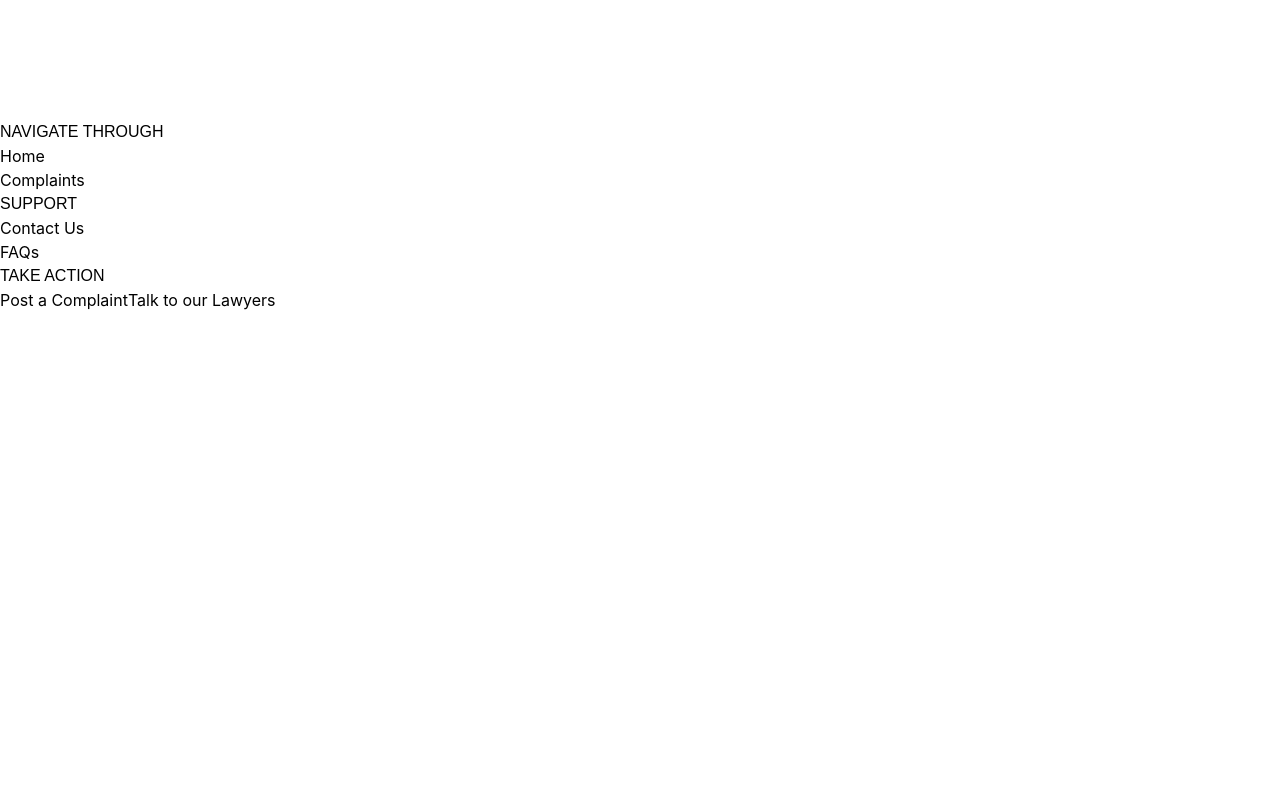
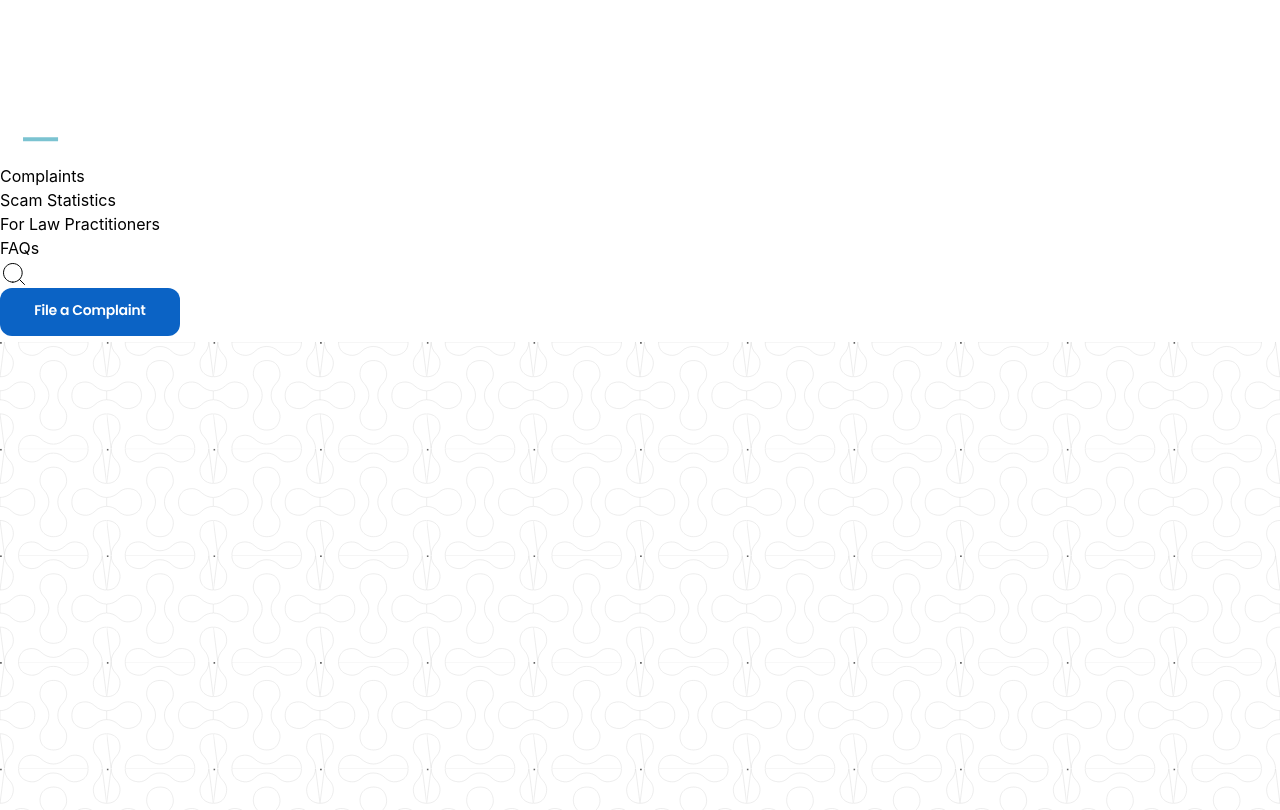
Before and after one commit to KonfamPay/ECC-1, a Next.js app: page / in a window 1280 px wide. Shown: the part 360-1170 px from the top of the page. Before the commit the page ends 800 px from the top, so only its background shows below. Built offline with nearby package versions, Linux system fonts and the light colour scheme.

Commit message:
Updated testimonials section

```diff
--- a/Components/Testimonials/index.tsx
+++ b/Components/Testimonials/index.tsx
@@ -1,9 +1,24 @@
 import React from 'react'
 
-const indes = () => {
+const index : React.FC = ()  => {
   return (
-    <div>indes</div>
+    <div className="mt-48 relative w-full">
+      <img src="./Images/hourglass.svg" alt="" className=""/>
+      <div className='absolute top-10 left-36 mb-32'>
+        <p className="uppercase font-light">Testimonials</p>
+        <p className="text-4xl font-semibold">Testimonies from vindicated customers</p>
+      </div>
+      <div className="absolute top-40 left-36">
+        <div className="relative">
+          <img src="./Images/man.png" alt="" className="rounded-[15px] w-full"/>
+          <p className="absolute text-2xl font-bold bottom-[230px] text-white left-8 right-4">Danny Brown</p>
+          <p className="absolute text-1xl font-extralight bottom-[200px] text-white left-8 right-4">Danny Brown</p>
+          <p className="absolute text-2xl font-light bottom-12 text-white left-8 right-4">In publishing and graphic design, Lorem ipsum is a placeholder text commonly the visual form of a document or a typeface without relying on meaningful.</p>
+          <img src="" alt="" />
+        </div>
+      </div>
+    </div>
   )
 }
 
-export default indes
+export default index
--- a/pages/index.tsx
+++ b/pages/index.tsx
@@ -7,6 +7,7 @@
 import Navbar from "../Components/NavBar"
 import PostaComplaint from "../Components/PostaComplaint"
 import Complaints from "../Components/Complaints"
+import Testimonials from '../Components/Testimonials'
 import Footer from '../Sections/Footer'
 
 const Home: NextPage = () => {
@@ -17,7 +18,8 @@
         <meta name="description" content="Generated by create next app" />
         <link rel="icon" href="/favicon.ico" />
       </Head>
-      <Footer />
+      <Navbar></Navbar>
+      <Testimonials />
     </div>
   )
 }
```
Also changed, not shown: public/Images/man.png (added), public/Images/shield.svg.
